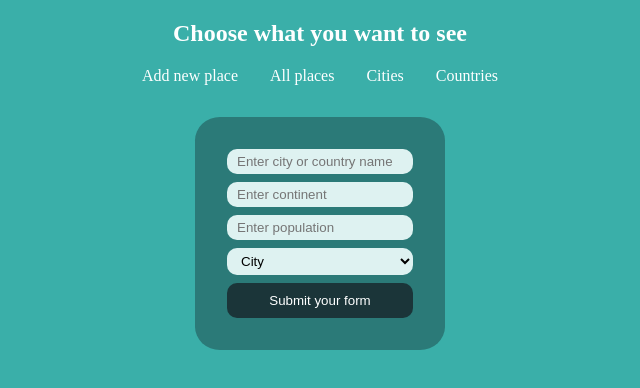
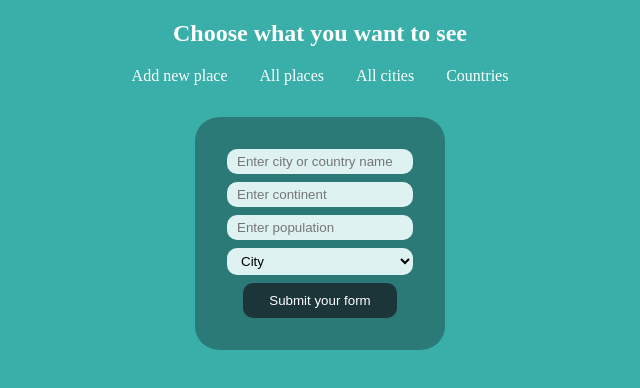
Before and after one commit to ignaskoncius/Countries-and-towns, a React (Create React App) app in the folder client/: page /form in a window 1280 px wide. Shown: the top 388 px of the page, without its empty margins (320-960 px from the left). Built offline with nearby package versions, Linux system fonts and the light colour scheme; no server answers.

Commit message:
navBar and components refactoring, but Link onClick should not be used

```diff
--- a/client/src/App.css
+++ b/client/src/App.css
@@ -17,7 +17,10 @@
   margin-bottom: 2rem;
 }
 
-.places-info a {
+.places-info a,
+button {
+  border: none;
+  cursor: pointer;
   text-decoration: none;
   margin: 0 1rem;
 }
--- a/client/src/App.jsx
+++ b/client/src/App.jsx
@@ -4,9 +4,7 @@
 import ItemsList from './components/itemsList';
 import NavBar from './components/navBar';
 import { getAllItems } from './utils/requests';
-import { BrowserRouter, Route, Switch } from 'react-router-dom';
-import CitiesList from './components/citiesList';
-import CountriesList from './components/countriesList';
+import { BrowserRouter, Switch, Route } from 'react-router-dom';
 
 class App extends Component {
   constructor(props) {
@@ -19,18 +17,30 @@
     this.setState({ allData: dataItems });
   }
 
+  getCitiesCountries = async (cityOrCountry) => {
+    const dataItems = await getAllItems();
+    this.setState({ allData: dataItems });
+    if (cityOrCountry === '') return;
+    const filterredAllData = this.state.allData.filter((item) => {
+      return item.selectItem === cityOrCountry;
+    });
+    this.setState({ allData: filterredAllData });
+  };
+
+  handleDelete = () => {
+    console.log('item is deleted');
+  };
+
   render() {
     const { allData } = this.state;
     return (
       <BrowserRouter>
         <div className="App">
           <div className="container">
-            <NavBar></NavBar>
+            <NavBar onGetCitiesCountries={this.getCitiesCountries}></NavBar>
             <Switch>
-              <Route path="/allPosts" exact render={(props) => <ItemsList allData={allData} {...props} />} />
-              <Route path="/cities" exact render={(props) => <CitiesList allData={allData} {...props} />} />
-              <Route path="/countries" exact render={(props) => <CountriesList allData={allData} {...props} />} />
               <Route path="/form" exact render={(props) => <MyForm {...props} />} />
+              <Route path="/" exact render={(props) => <ItemsList allData={allData} {...props} />} />
             </Switch>
           </div>
         </div>
--- a/client/src/components/citiesList.jsx
+++ /dev/null
@@ -1,21 +0,0 @@
-import React, { Component } from 'react';
-import OneItem from './oneItem';
-
-class CitiesList extends Component {
-  state = {};
-  render() {
-    return (
-      <ul className="items-list">
-        {this.props.allData.map((item) =>
-          item.selectItem === 'City' ? (
-            <li>
-              <OneItem key={item._id} item={item}></OneItem>
-            </li>
-          ) : null
-        )}
-      </ul>
-    );
-  }
-}
-
-export default CitiesList;
--- a/client/src/components/countriesList.jsx
+++ /dev/null
@@ -1,21 +0,0 @@
-import React, { Component } from 'react';
-import OneItem from './oneItem';
-
-class CountriesList extends Component {
-  state = {};
-  render() {
-    return (
-      <ul className="items-list">
-        {this.props.allData.map((item) =>
-          item.selectItem === 'Country' ? (
-            <li>
-              <OneItem key={item._id} item={item}></OneItem>
-            </li>
-          ) : null
-        )}
-      </ul>
-    );
-  }
-}
-
-export default CountriesList;
--- a/client/src/components/itemsList.jsx
+++ b/client/src/components/itemsList.jsx
@@ -5,13 +5,18 @@
   state = {};
   render() {
     return (
-      <ul className="items-list">
-        {this.props.allData.map((item) => (
-          <li>
-            <OneItem key={item._id} item={item}></OneItem>
-          </li>
-        ))}
-      </ul>
+      <div>
+        {/* <button onClick={() => this.props.onGetCitiesCountries('')}>All places</button>
+        <button onClick={() => this.props.onGetCitiesCountries('City')}>All cities</button>
+        <button onClick={() => this.props.onGetCitiesCountries('Country')}>Countries</button> */}
+        <ul className="items-list">
+          {this.props.allData.map((item) => (
+            <li key={item._id}>
+              <OneItem item={item}></OneItem>
+            </li>
+          ))}
+        </ul>
+      </div>
     );
   }
 }
--- a/client/src/components/myForm.jsx
+++ b/client/src/components/myForm.jsx
@@ -6,7 +6,7 @@
     cityOrCountry: '',
     continent: '',
     population: '',
-    selectItem: 'city',
+    selectItem: 'City',
   };
 
   handleSubmit = async (event) => {
@@ -61,8 +61,8 @@
             name="selectItem"
             id="cityCountry"
           >
-            <option value="city">City</option>
-            <option value="country">Country</option>
+            <option value="City">City</option>
+            <option value="Country">Country</option>
           </select>
           <button className="form__btn" type="submit">
             Submit your form
--- a/client/src/components/navBar.jsx
+++ b/client/src/components/navBar.jsx
@@ -8,9 +8,15 @@
       <div className="places-info">
         <h2>Choose what you want to see</h2>
         <Link to="/form">Add new place</Link>
-        <Link to="/allPosts">All places</Link>
-        <Link to="/cities">Cities</Link>
-        <Link to="/countries">Countries</Link>
+        <Link to="/" onClick={() => this.props.onGetCitiesCountries('')}>
+          All places
+        </Link>
+        <Link to="/" onClick={() => this.props.onGetCitiesCountries('City')}>
+          All cities
+        </Link>
+        <Link to="/" onClick={() => this.props.onGetCitiesCountries('Country')}>
+          Countries
+        </Link>
       </div>
     );
   }
```
